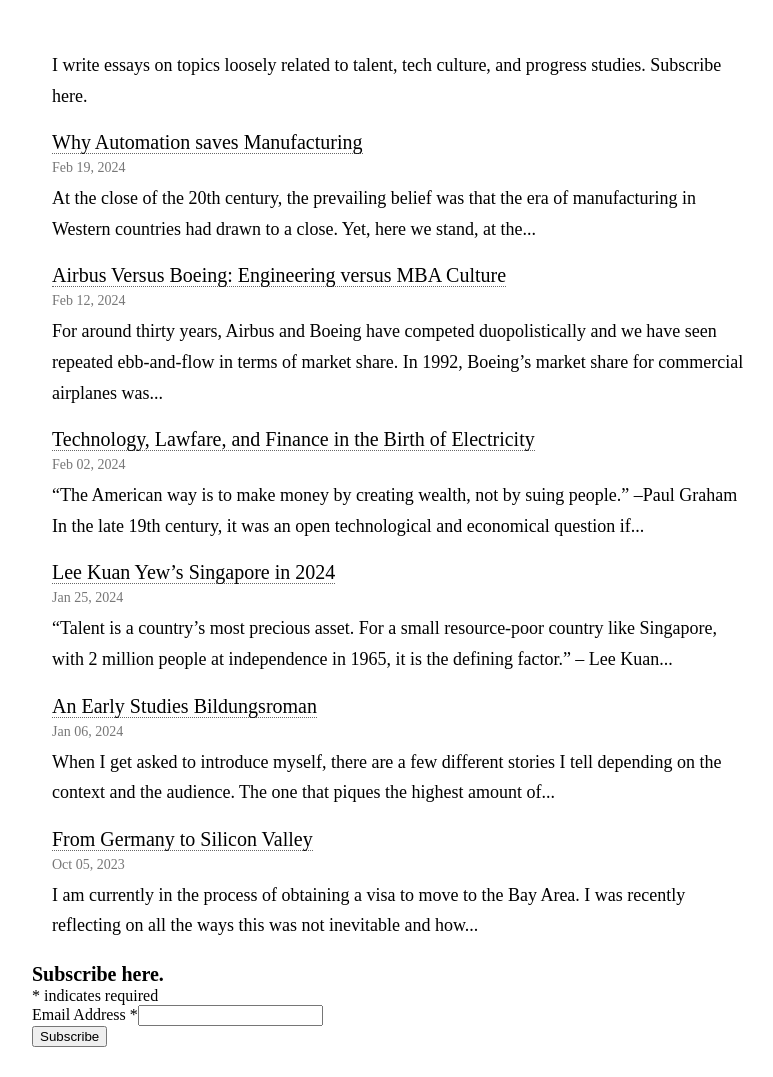
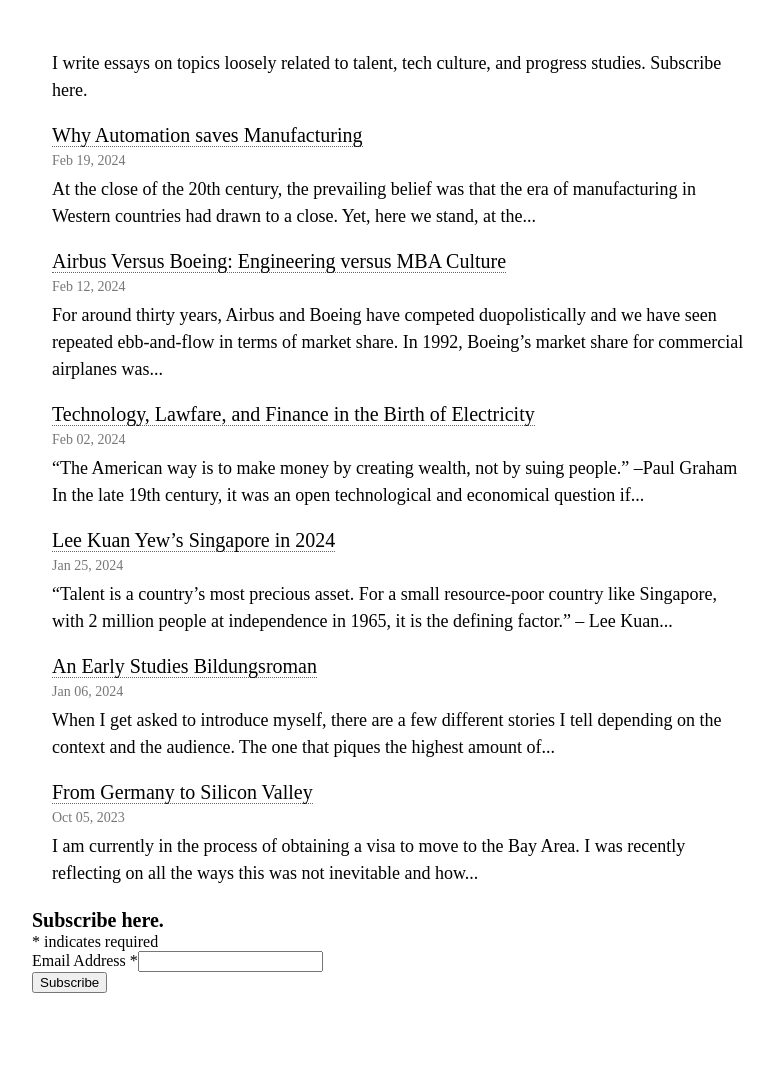
Before and after one commit to jannikls/jannikls.github.io, a Jekyll site: the page built from blog.html, in a window 1280 px wide. Shown: the whole page, without its empty margins (238-1011 px from the left). Built offline with Jekyll 4.4.1, drawn with Linux system fonts in a browser that asks for light colours; some web fonts are replaced; comment, search, counter and statistics services are not loaded; after the commit the page ends 1023 px from its top, so only the background shows below that.

Commit message:
blog changes

```diff
--- a/assets/css/page.css
+++ b/assets/css/page.css
@@ -38,11 +38,11 @@
 
 p.special-line-spacing2 {
   padding-top: 20px;
-  line-height: calc(1em + 0.7em); /* Adjust as needed */
+  line-height: calc(1em + 0.5em); /* Adjust as needed */
 }
 
 p.special-line-spacing3 {
-  line-height: 1.7em; /* Adjust as needed */
+  line-height: 1.5em; /* Adjust as needed */
 }
 
 .post-info{
```
